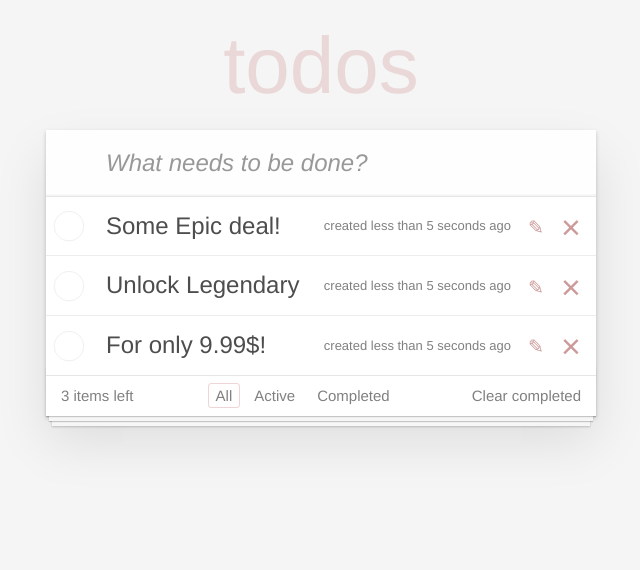
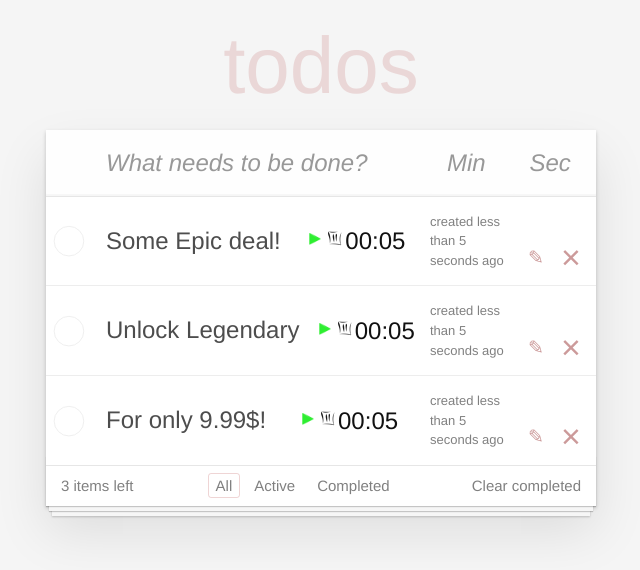
Before and after one commit to GlassArmor/ToDo, a React (Create React App) app: page / in a window 1280 px wide. Shown: the top 570 px of the page, without its empty margins (319-959 px from the left). Built offline with nearby package versions, Linux system fonts and the light colour scheme.

Commit message:
Timers added, no idea why

```diff
--- a/src/components/App/App.jsx
+++ b/src/components/App/App.jsx
@@ -67,13 +67,15 @@ export default class App extends Component {
       return loadState;
     };
 
-    this.createTask = (taskText) => {
+    this.createTask = (taskText, minutes=0, seconds=0) => {
         this.maxId += 1;
         return ({ key: `a${this.maxId}`,
                    taskText,
                    taskDate: Date.parse(new Date()),
                    taskCompleted: false,
                    taskEditing: false,
+                   taskMinutes: minutes,
+                   taskSeconds: seconds
                  })
     }
 
@@ -94,12 +96,12 @@ export default class App extends Component {
       });
     }
 
-    this.addTask = (newText) => {
+    this.addTask = (newText, minutes, seconds) => {
 
       if (!newText) return;
 
       this.setState(({dealsData}) => ({
-          dealsData: [ ...dealsData, this.createTask(newText) ],
+          dealsData: [ ...dealsData, this.createTask(newText, minutes, seconds) ],
           maxId: this.maxId
         }));
 
--- a/src/components/NewTaskForm/NewTaskForm.css
+++ b/src/components/NewTaskForm/NewTaskForm.css
@@ -1,9 +1,8 @@
-.new-todo {
-  box-sizing: border-box;
+.new-todo, .new-todo-form  .new-todo-form__timer {
 	padding: 16px 16px 16px 60px;
 	border: none;
 	background: rgba(0, 0, 0, 0.003);
-  box-shadow: inset 0 -2px 1px rgb(0 0 0 / 3%);
+	box-shadow: inset 0 -2px 1px rgba(0,0,0,0.03);
   position: relative;
 	margin: 0;
 	width: 100%;
@@ -12,4 +11,37 @@
 	font-weight: inherit;
 	line-height: 1.4em;
 	color: inherit;
+	box-sizing: border-box;
+	-webkit-font-smoothing: antialiased;
+	-moz-osx-font-smoothing: grayscale;
 }
+
+.new-todo {
+	width: 70%;
+}
+
+.new-todo-form .new-todo-form__timer {
+	width: 15%;
+	padding-left: 16px;
+}
+
+.visually-hidden {
+	position: absolute;
+	width: 1px;
+	height: 1px;
+	margin: -1px;
+	border: 0;
+	padding: 0;
+	clip: rect (0 0 0 0);
+	overflow: hidden;
+}
+
+
+input::-webkit-outer-spin-button,
+input::-webkit-inner-spin-button {
+  -webkit-appearance: none;
+  margin: 0;
+}
+input[type=number] {
+  -moz-appearance: textfield;
+}
--- a/src/components/NewTaskForm/NewTaskForm.jsx
+++ b/src/components/NewTaskForm/NewTaskForm.jsx
@@ -17,30 +17,48 @@ export default class NewTaskForm extends Component {
     super();
 
     this.state = {
-      inputValue: ''
+      inputTask: '',
+      inputMinutes: '',
+      inputSeconds: ''
     }
 
     this.onSubmit = (event) => {
       event.preventDefault();
       const {onItemAdded} = this.props;
-      const { inputValue } = this.state;
-      onItemAdded(inputValue);
-      this.setState({inputValue:''});
+      const { inputTask, inputMinutes, inputSeconds } = this.state;
+      onItemAdded(inputTask, Number(inputMinutes), Number(inputSeconds));
+      this.setState({
+        inputTask: '',
+        inputMinutes: '',
+        inputSeconds: ''
+      });
     }
 
     this.onChange = (event) => {
-      this.setState({ inputValue: event.target.value });
+      this.setState({ [event.target.name]: event.target.value });
     }
 
   }
 
   render() {
-    const { inputValue } = this.state;
+    const { inputTask, inputMinutes, inputSeconds } = this.state;
     return (
-      <form onSubmit = { this.onSubmit }>
-        <input value = { inputValue } type='text' className='new-todo'
+      <form onSubmit = { this.onSubmit } className='new-todo-form'>
+        <input value = { inputTask } type='text' className='new-todo'
                placeholder='What needs to be done?'
+               name='inputTask'
                onChange = { this.onChange } />
+        <input value={inputMinutes} placeholder='Min'
+               className='new-todo-form__timer'
+               name='inputMinutes'
+               type='number' min={0}
+               onChange = { this.onChange } />
+        <input value={inputSeconds} placeholder='Sec'
+               className='new-todo-form__timer'
+               name='inputSeconds'
+               type='number' min={0} max ={59}
+               onChange = { this.onChange } />
+        <input type='submit' className='visually-hidden' />
       </form>
     );
   }
--- a/src/components/Task/Task.css
+++ b/src/components/Task/Task.css
@@ -48,6 +48,10 @@
 	color: #737373;
 }
 
+.created {
+	width: 20%;
+}
+
 .visually-hidden {
 	position: absolute;
 	width: 1px;
--- a/src/components/Task/Task.jsx
+++ b/src/components/Task/Task.jsx
@@ -3,6 +3,8 @@ import './Task.css';
 
 import formatDistanceToNow from 'date-fns/formatDistanceToNow';
 import PropTypes from 'prop-types';
+
+import TaskTimer from '../TaskTimer';
 
 export default class Task extends Component {
 
@@ -15,7 +17,9 @@ export default class Task extends Component {
     onDeleted: ()=>{},
     onDone: ()=>{} ,
     onEdit: ()=>{},
-    visible: true
+    visible: true,
+    minutes: 0,
+    seconds: 0
   }
 
   static propTypes = {
@@ -27,7 +31,9 @@ export default class Task extends Component {
     onDeleted: PropTypes.func,
     onDone: PropTypes.func ,
     onEdit: PropTypes.func,
-    visible: PropTypes.bool
+    visible: PropTypes.bool,
+    minutes: PropTypes.number,
+    seconds: PropTypes.number
   }
 
   constructor() {
@@ -51,7 +57,8 @@ export default class Task extends Component {
   }
 
   render() {
-    const { id, taskText, taskDate, taskCompleted, taskEditing, onDeleted, onDone, onEdit, visible } = this.props;
+    const { id, taskText, taskDate, taskCompleted, taskEditing,
+            onDeleted, onDone, onEdit, visible, minutes, seconds } = this.props;
     if (!visible) return null;
     const {inputValue} = this.state;
     const inputString = <form onSubmit={this.onSubmit}>
@@ -70,6 +77,7 @@ export default class Task extends Component {
           <input className="toggle" type="checkbox" onClick={ onDone } defaultChecked = {!!taskCompleted } />
             <label>
               <span className="description" >{ taskText }</span>
+              <TaskTimer minutes={minutes} seconds={seconds} />
               <span className="created">created  { formatDistanceToNow(taskDate, {includeSeconds: true}) }  ago</span>
             </label>
             <button type="button" className="icon icon-edit" onClick={ () => onEdit(id) }><span className="visually-hidden">Edit task</span></button>
--- a/src/components/TaskList/TaskList.jsx
+++ b/src/components/TaskList/TaskList.jsx
@@ -22,7 +22,9 @@ const TaskList = ( { dealsData, mode, onDeleted, onDone, onEdit }) => {
             taskEditing = {item.taskEditing}
             onDeleted = { () => onDeleted(item.key) }
             onDone = { () => onDone(item.key) }
-            onEdit = { onEdit } />
+            onEdit = { onEdit }
+            minutes = { item.taskMinutes }
+            seconds = { item.taskSeconds } />
     );
   });
 
--- /dev/null
+++ b/src/components/TaskTimer/TaskTimer.css
@@ -0,0 +1,4 @@
+.timer_button {
+  width: 20px;
+  magrin: 4px;
+}
--- /dev/null
+++ b/src/components/TaskTimer/TaskTimer.jsx
@@ -0,0 +1,70 @@
+/* eslint-disable */
+import React, { Component } from 'react';
+import './TaskTimer.css';
+
+import play from './icon_play.png';
+import stop from './icon_stop.png';
+
+export default class TaskTimer extends Component {
+
+  constructor(props) {
+    super(props);
+
+    this.state = {
+      paused: false,
+      timerMinutes: this.props.minutes,
+      timerSeconds: this.props.seconds
+    };
+
+    this.tick = () => {
+      let { timerMinutes, timerSeconds, paused } = this.state;
+      if (paused) return;
+      if ( timerSeconds > 58 ) {
+        this.setState( {
+          timerMinutes: timerMinutes+1,
+          timerSeconds: 0
+        } );
+      } else {
+        this.setState( {
+          timerMinutes: timerMinutes,
+          timerSeconds: timerSeconds+1
+        } );
+      }
+    };
+
+    this.counter;
+
+    this.componentDidMount = () => {
+      this.counter = setInterval( this.tick, 1000);
+    };
+
+    this.componentWillUnmount = () => {
+      clearInterval(this.counter);
+    };
+
+    this.pause = () => {
+      this.setState({ paused: true });
+    };
+
+    this.play = () => {
+      this.setState({ paused: false });
+    };
+
+  };
+
+  render() {
+
+    let { timerMinutes, timerSeconds } = this.state;
+    if (timerMinutes < 10) timerMinutes = `0${timerMinutes}`;
+    if (timerSeconds < 10) timerSeconds = `0${timerSeconds}`;
+
+    return (
+      <span>
+        <button className='' onClick={this.play}><img className='timer_button' src={play} alt='Resume timer'/></button>
+        <button className='' onClick={this.pause}><img className='timer_button' src={stop} alt='Pause timer'/></button>
+        <span>{ `${timerMinutes}:${timerSeconds}` }</span>
+      </span>
+    );
+  };
+
+}
--- /dev/null
+++ b/src/components/TaskTimer/index.js
@@ -0,0 +1,3 @@
+import TaskTimer from './TaskTimer';
+
+export default TaskTimer;
```
Also changed, not shown: src/components/TaskTimer/icon_play.png (added), src/components/TaskTimer/icon_stop.png (added). Lines whose indentation alone changed are shown as unchanged.
